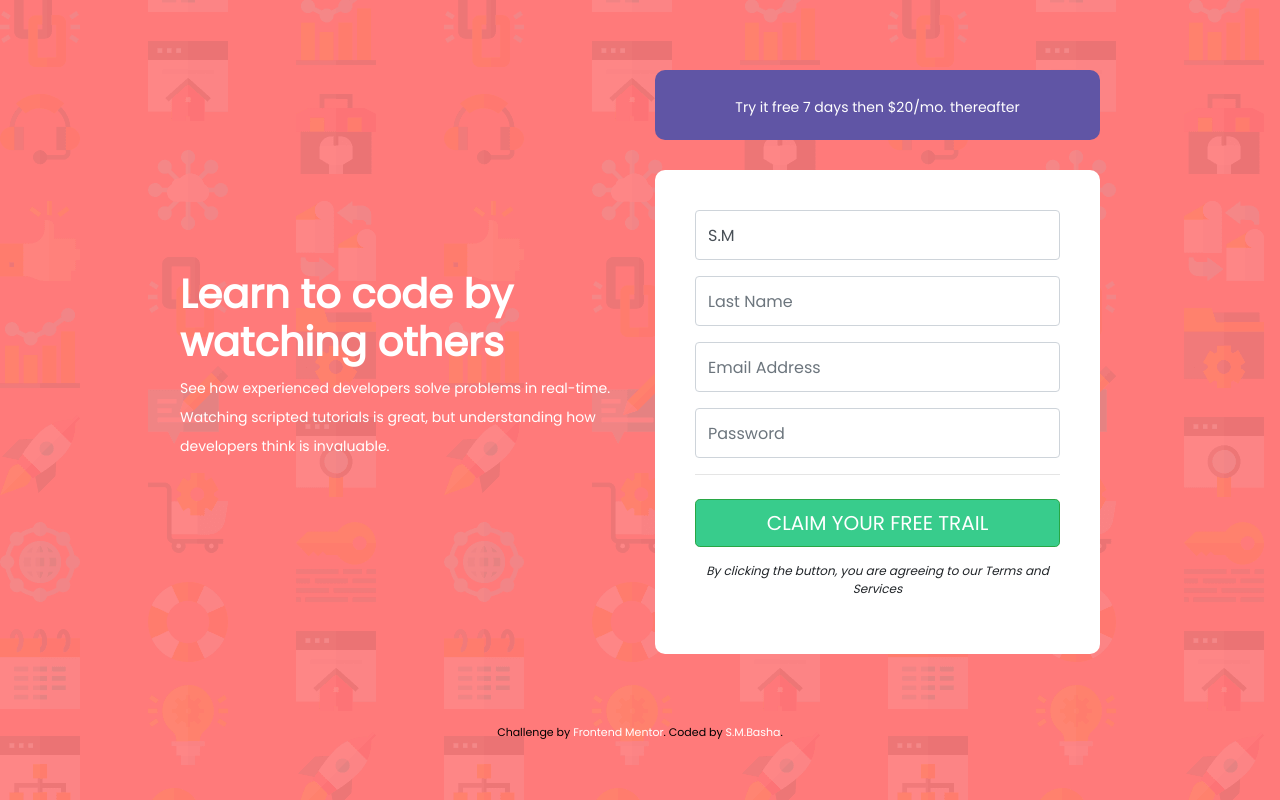
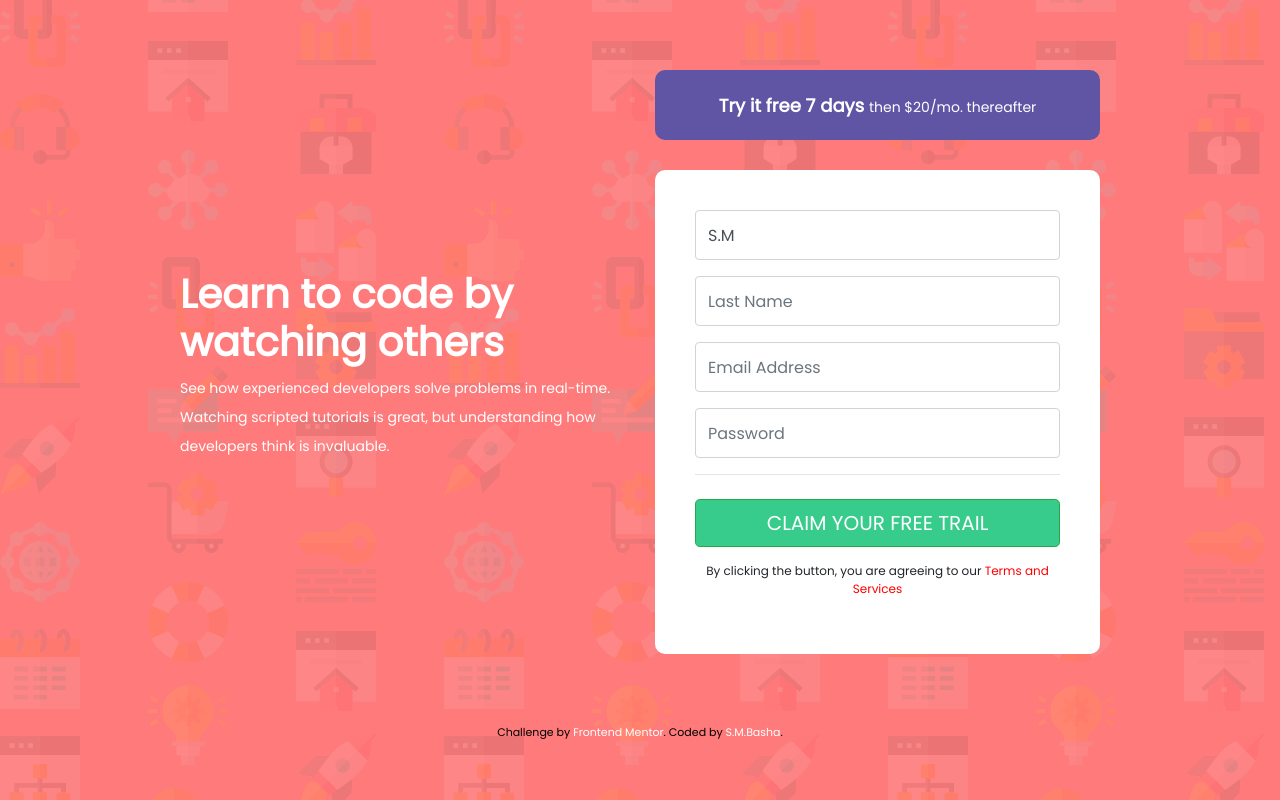
Before and after one commit to sm-basha/intro-component-with-signup-form-master, a plain HTML site: page index.html in a window 1280 px wide. Drawn offline with nearby package versions, Linux system fonts and the light colour scheme.

Commit message:
Update index.html

```diff
--- a/index.html
+++ b/index.html
@@ -33,7 +33,7 @@
       </div>
 
       <div class="col-md-6 ">
-        <button class="btn  btn1 btn-lg btn-block" type="submit"><span>Try it free 7 days </span><span>then $20/mo. thereafter</span></button>
+        <button class="btn  btn1 btn-lg btn-block" type="submit"><span class="tryit">Try it free 7 days </span><span>then $20/mo. thereafter</span></button>
 
           <div class="cardBox">
 
@@ -71,7 +71,7 @@
 
                 <hr class="mb-4">
                 <button class="btn btn2 btn-success btn-lg btn-block" type="submit">CLAIM YOUR FREE TRAIL</button>
-                <p class="formTxt" style="text-align: center;">  By clicking the button, you are agreeing to our Terms and Services</p>
+                <p class="ts1" style="text-align: center;">  By clicking the button, you are agreeing to our <a class="ts2" href="">Terms and Services</a> </p>
               </div>
 
 
```
